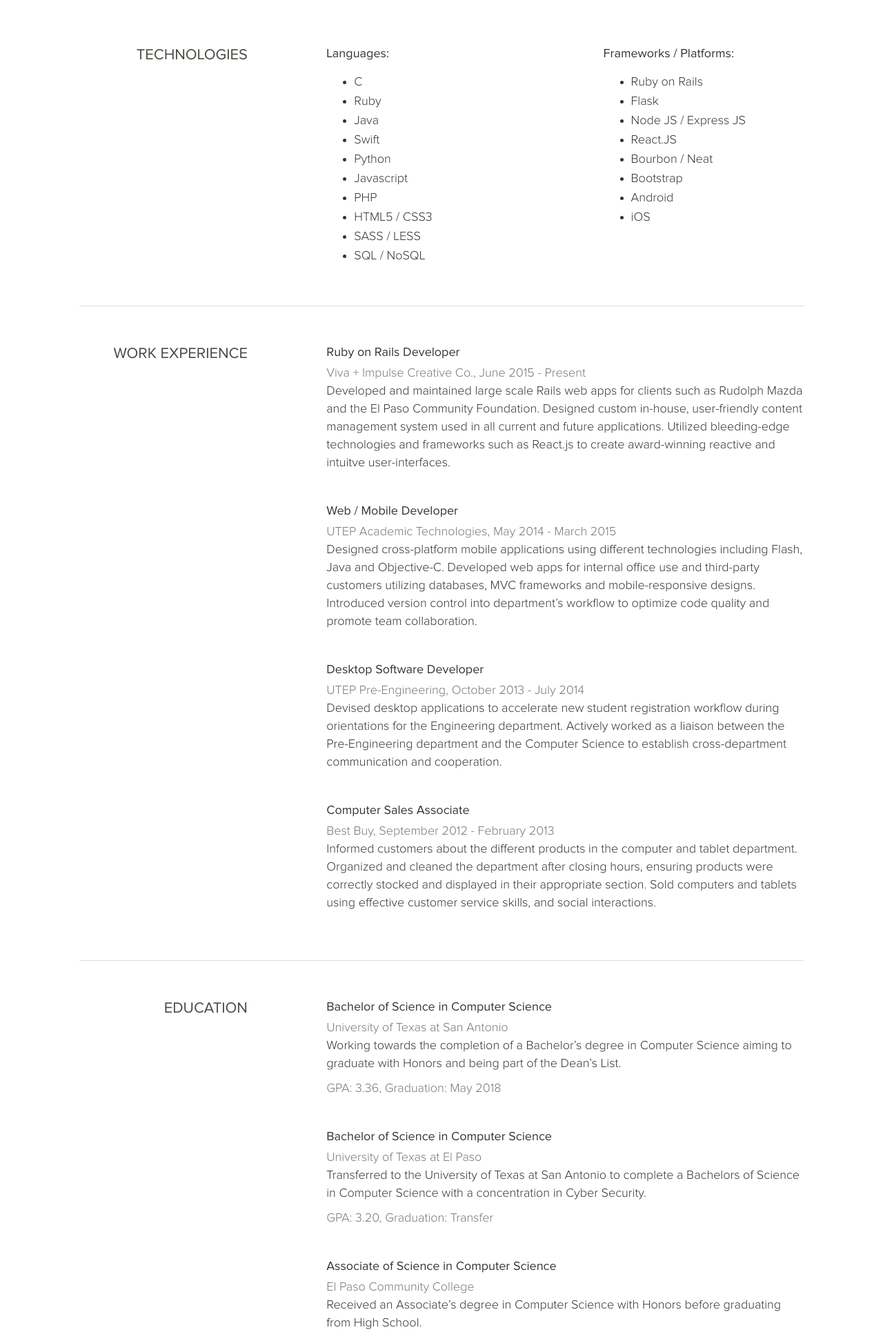
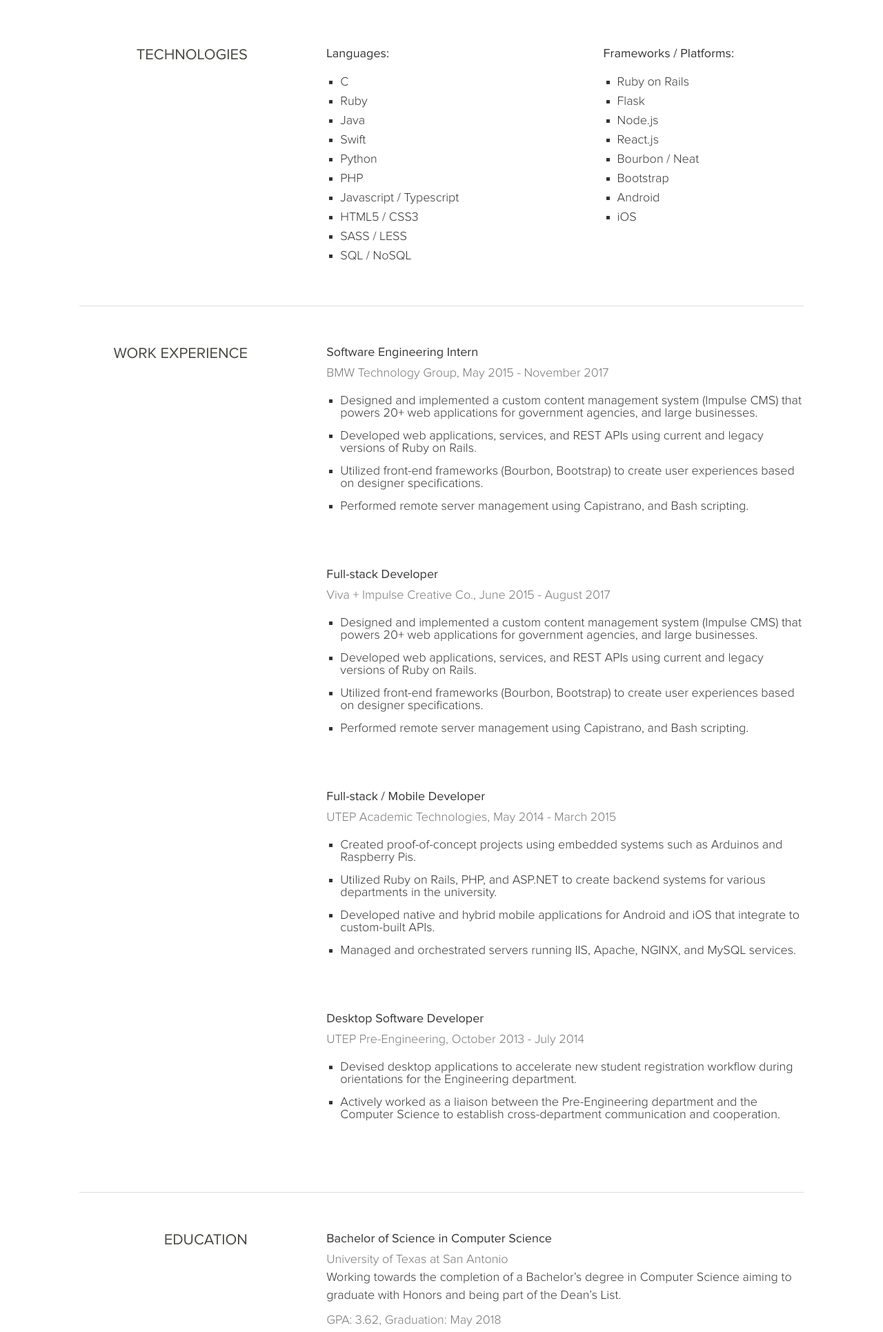
Before and after one commit to awernick/personal-portfolio, a Flask app: page /resume in a window 1280 px wide. Shown: the part 69-2000 px from the top of the page at 69% size. Run offline with Flask 2, Linux system fonts and the light colour scheme; parts of the project's set-up code (start-up, migrations or seed data) failed here and were passed over.

Commit message:
Update portfolio and contact information

```diff
--- a/personal_portfolio/static/portfolio/src/stylesheets/app.scss
+++ b/personal_portfolio/static/portfolio/src/stylesheets/app.scss
@@ -42,6 +42,11 @@ h3 {
   font-weight: 500;
 }
 
+ul {
+  list-style: square;
+  padding-left: 20px;
+}
+
 .subtitle {
   margin-bottom: 30px;
 }
--- a/personal_portfolio/static/portfolio/src/stylesheets/components/_section.scss
+++ b/personal_portfolio/static/portfolio/src/stylesheets/components/_section.scss
@@ -46,6 +46,11 @@
   padding-bottom: 30px;
   font-weight: 200;
 
+  li {
+    padding-bottom: 15px;
+  }
+
+
   @include element('header') {
     margin-bottom: 8px;
   }
--- a/personal_portfolio/templates/contact.html
+++ b/personal_portfolio/templates/contact.html
@@ -57,12 +57,12 @@
           (915) 240 - 8252
         </li>
         <li class="c-contact-info__detail c-contact-info__detail--link">
-          <a href="mailto:alan.wernick@gmail.com">alan.wernik@gmail.com</a>
+          <a href="mailto:alan.wernick242@gmail.com">alan.wernick242@gmail.com</a>
         </li>
       </ul>
 
       <div class="c-contact-info__resume-btn">
-        <a href="{{ url_for('portfolio.static', filename='alanwernick_resume.pdf') }}"
+        <a href="https://www.dropbox.com/s/6qte971u511lm0f/wernick_resume_copy.pdf?dl=0"
            class="c-btn">
           Download Resume
         </a>
--- a/personal_portfolio/templates/resume.html
+++ b/personal_portfolio/templates/resume.html
@@ -16,8 +16,8 @@
             <li>Java</li>
             <li>Swift</li>
             <li>Python</li>
-            <li>Javascript</li>
             <li>PHP</li>
+            <li>Javascript / Typescript</li>
             <li>HTML5 / CSS3</li>
             <li>SASS / LESS</li>
             <li>SQL / NoSQL</li>
@@ -29,8 +29,8 @@
           <ul>
             <li>Ruby on Rails</li>
             <li>Flask</li>
-            <li>Node JS / Express JS</li>
-            <li>React.JS</li>
+            <li>Node.js</li>
+            <li>React.js</li>
             <li>Bourbon / Neat</li>
             <li>Bootstrap</li>
             <li>Android</li>
@@ -49,32 +49,50 @@
 
       <div class="o-section__content">
         <div class="c-entry">
-          <h3 class="c-entry__header"> Ruby on Rails Developer </h3>
+          <h3 class="c-entry__header"> Software Engineering Intern </h3>
           <h4 class="c-entry__subheader">
-            Viva + Impulse Creative Co., June 2015 - Present
+            BMW Technology Group, May 2015 - November 2017
           </h4>
           <p class="c-entry__description">
-          Developed and maintained large scale Rails web apps for clients
-          such as Rudolph Mazda and the El Paso Community Foundation. Designed
-          custom in-house, user-friendly content management system used in all
-          current and future applications. Utilized bleeding-edge technologies
-          and frameworks such as React.js to create award-winning reactive and
-          intuitve user-interfaces.
+          <ul>
+            <li>Designed and implemented a custom content management system (Impulse CMS) that powers 20+ web applications for government agencies, and large businesses.  </li>
+            <li>Developed web applications, services, and REST APIs using current and legacy versions of Ruby on Rails.</li>
+            <li>Utilized front-end frameworks (Bourbon, Bootstrap) to create user experiences based on designer specifications.</li>
+            <li>Performed remote server management using Capistrano, and Bash scripting.</li>
+          </ul>
           </p>
         </div>
 
         <div class="c-entry">
-          <h3 class="c-entry__header"> Web / Mobile Developer </h3>
+          <h3 class="c-entry__header"> Full-stack Developer </h3>
+          <h4 class="c-entry__subheader">
+            Viva + Impulse Creative Co., June 2015 - August 2017
+          </h4>
+          <p class="c-entry__description">
+          <ul>
+            <li>
+              Designed and implemented a custom content management system (Impulse CMS) that powers 20+ web applications for government agencies,
+              and large businesses.
+            </li>
+            <li>Developed web applications, services, and REST APIs using current and legacy versions of Ruby on Rails.</li>
+            <li>Utilized front-end frameworks (Bourbon, Bootstrap) to create user experiences based on designer specifications.</li>
+            <li>Performed remote server management using Capistrano, and Bash scripting.</li>
+          </ul>
+          </p>
+        </div>
+
+        <div class="c-entry">
+          <h3 class="c-entry__header"> Full-stack / Mobile Developer </h3>
           <h4 class="c-entry__subheader">
             UTEP Academic Technologies, May 2014 - March 2015
           </h4>
           <p class="c-entry__description">
-          Designed cross-platform mobile applications using different
-          technologies including Flash, Java and Objective-C. Developed web apps
-          for internal office use and third-party customers utilizing databases,
-          MVC frameworks and mobile-responsive designs. Introduced version
-          control into department’s workflow to optimize code quality and
-          promote team collaboration.
+          <ul>
+            <li>Created proof-of-concept projects using embedded systems such as Arduinos and Raspberry Pis.</li>
+            <li>Utilized Ruby on Rails, PHP, and ASP.NET to create backend systems for various departments in the university.</li>
+            <li>Developed native and hybrid mobile applications for Android and iOS that integrate to custom-built APIs.</li>
+            <li>Managed and orchestrated servers running IIS, Apache, NGINX, and MySQL services.</li>
+          </ul>
           </p>
         </div>
 
@@ -84,25 +102,10 @@
             UTEP Pre-Engineering, October 2013 - July 2014
           </h4>
           <p class="c-entry__description">
-          Devised desktop applications to accelerate new student registration
-          workflow during orientations for the Engineering department.
-          Actively worked as a liaison between the Pre-Engineering department
-          and the Computer Science to establish cross-department communication
-          and cooperation.
-          </p>
-        </div>
-
-        <div class="c-entry">
-          <h3 class="c-entry__header"> Computer Sales Associate </h3>
-          <h4 class="c-entry__subheader">
-            Best Buy, September 2012 - February 2013
-          </h4>
-          <p class="c-entry__description">
-          Informed customers about the different products in the computer and
-          tablet department. Organized and cleaned the department after closing
-          hours, ensuring products were correctly stocked and displayed in their
-          appropriate section. Sold computers and tablets using effective
-          customer service skills, and social interactions.
+          <ul>
+            <li>Devised desktop applications to accelerate new student registration workflow during orientations for the Engineering department.</li>
+            <li>Actively worked as a liaison between the Pre-Engineering department and the Computer Science to establish cross-department communication and cooperation.</li>
+          </ul>
           </p>
         </div>
       </div>
@@ -128,7 +131,7 @@
           List.
           </p>
           <h4 class="c-entry__postinfo">
-            GPA: 3.36, Graduation: May 2018
+            GPA: 3.62, Graduation: May 2018
           </h4>
         </div>
 
```
Also changed, not shown: personal_portfolio/static/portfolio/stylesheets/app.css.
